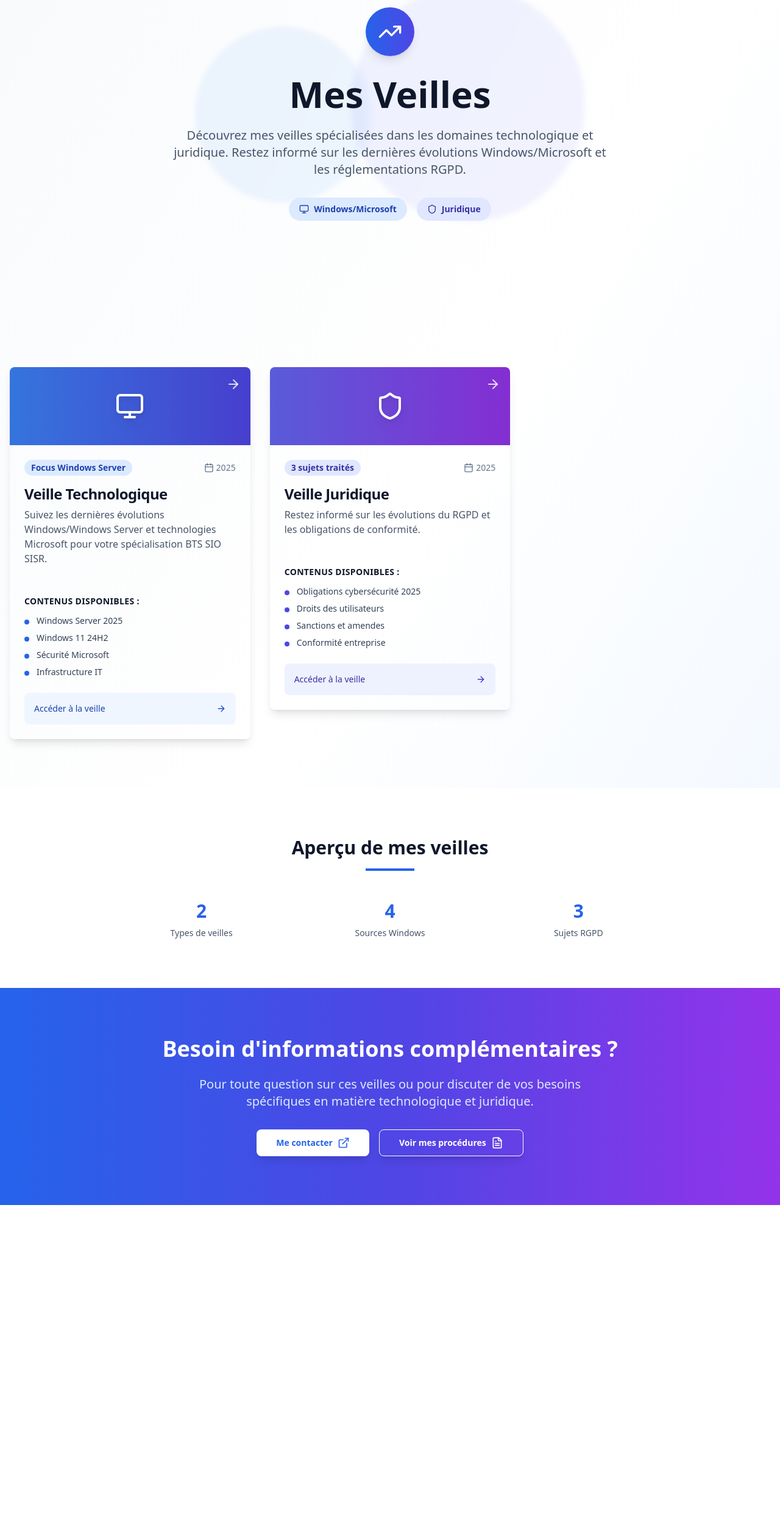
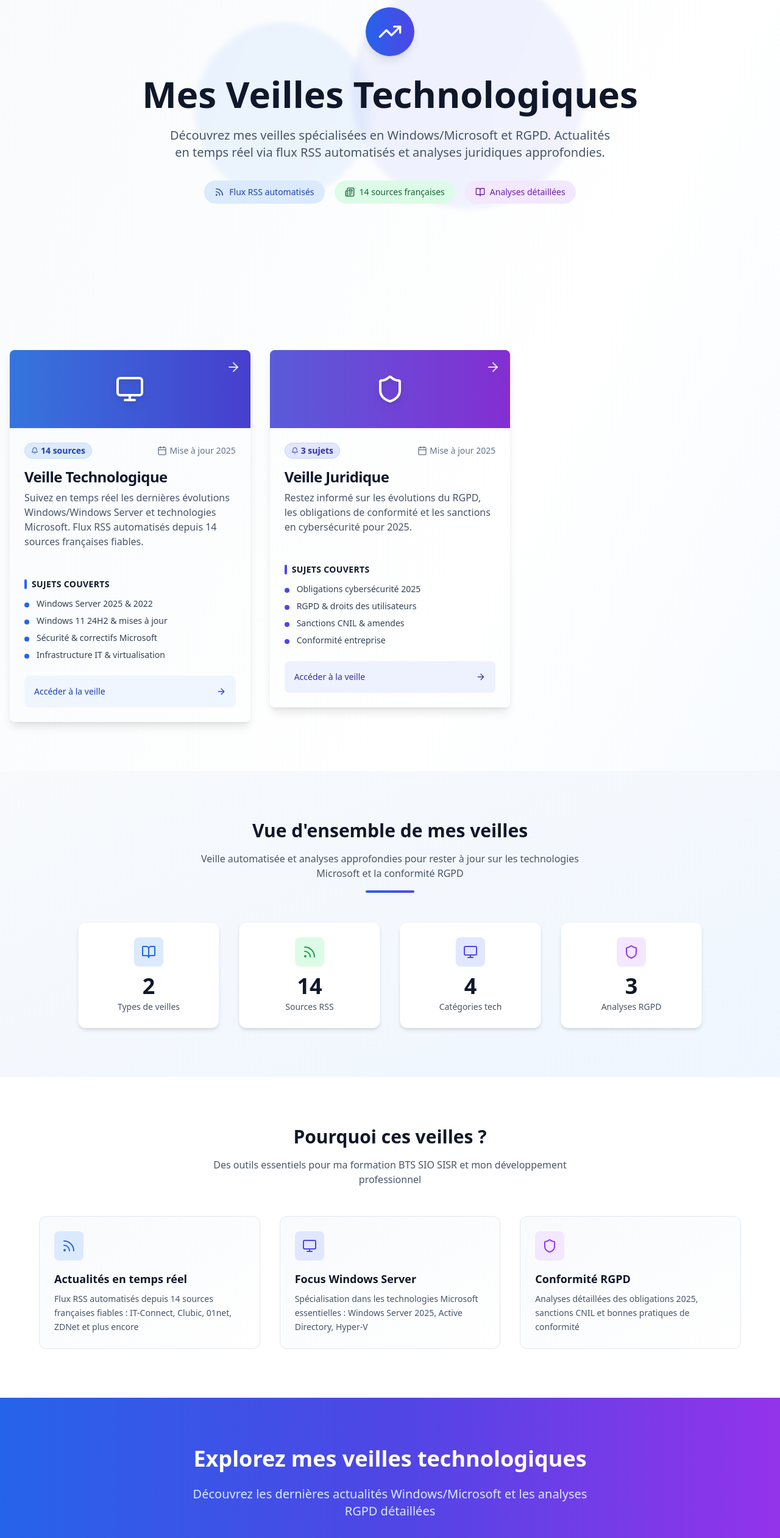
Before and after one commit to hocineira/V6.0, a Next.js app: page /veilles in a window 1280 px wide. Shown: the part 180-2702 px from the top of the page at 61% size. Before the commit the page ends 2156 px from the top, so only its background shows below. Built offline with nearby package versions, Linux system fonts and the light colour scheme.

Commit message:
Improve: Refonte page veilles - design moderne + stats + sections features

```diff
--- a/src/app/veilles/page.js
+++ b/src/app/veilles/page.js
@@ -1,6 +1,6 @@
 'use client'
 
-import { Monitor, Shield, ExternalLink, TrendingUp, ArrowRight, Calendar, FileText } from 'lucide-react'
+import { Monitor, Shield, TrendingUp, ArrowRight, Calendar, Rss, BookOpen, Bell, Newspaper } from 'lucide-react'
 import { Button } from '../../components/ui/button'
 import { Card, CardContent, CardDescription, CardHeader, CardTitle } from '../../components/ui/card'
 import { Badge } from '../../components/ui/badge'
@@ -12,51 +12,36 @@ export default function VeillesPage() {
     {
       id: 'technologique',
       title: 'Veille Technologique',
-      description: 'Suivez les dernières évolutions Windows/Windows Server et technologies Microsoft pour votre spécialisation BTS SIO SISR.',
+      description: 'Suivez en temps réel les dernières évolutions Windows/Windows Server et technologies Microsoft. Flux RSS automatisés depuis 14 sources françaises fiables.',
       icon: Monitor,
       color: 'blue',
       bgGradient: 'from-blue-500 to-indigo-600',
       items: [
-        'Windows Server 2025',
-        'Windows 11 24H2',
-        'Sécurité Microsoft',
-        'Infrastructure IT'
+        'Windows Server 2025 & 2022',
+        'Windows 11 24H2 & mises à jour',
+        'Sécurité & correctifs Microsoft',
+        'Infrastructure IT & virtualisation'
       ],
       link: '/veilles/technologique',
-      stats: 'Focus Windows Server'
+      stats: 'Flux RSS automatisés',
+      badge: '14 sources'
     },
-    // NOTE: Page Cloud temporairement cachée du menu (fichier conservé dans /app/src/app/veilles/cloud/page.js)
-    // {
-    //   id: 'cloud',
-    //   title: 'Veille Cloud Computing',
-    //   description: 'Suivez les évolutions du Cloud Computing et de la cybersécurité : AWS, Azure, Google Cloud, sécurité et innovations.',
-    //   icon: () => <div className="text-2xl">☁️</div>,
-    //   color: 'sky',
-    //   bgGradient: 'from-blue-500 via-sky-400 to-cyan-400',
-    //   items: [
-    //     'Cloud Computing',
-    //     'AWS, Azure, GCP',
-    //     'Cybersécurité Cloud',
-    //     'Innovations Cloud'
-    //   ],
-    //   link: '/veilles/cloud',
-    //   stats: 'Sources internationales'
-    // },
     {
       id: 'juridique',
       title: 'Veille Juridique',
-      description: 'Restez informé sur les évolutions du RGPD et les obligations de conformité.',
+      description: 'Restez informé sur les évolutions du RGPD, les obligations de conformité et les sanctions en cybersécurité pour 2025.',
       icon: Shield,
       color: 'indigo',
       bgGradient: 'from-indigo-500 to-purple-600',
       items: [
         'Obligations cybersécurité 2025',
-        'Droits des utilisateurs',
-        'Sanctions et amendes',
+        'RGPD & droits des utilisateurs',
+        'Sanctions CNIL & amendes',
         'Conformité entreprise'
       ],
       link: '/veilles/juridique',
-      stats: '3 sujets traités'
+      stats: 'Analyses détaillées',
+      badge: '3 sujets'
     }
   ]
 
@@ -81,28 +66,34 @@ export default function VeillesPage() {
 
             <FadeIn delay={0.3} direction="up">
               <h1 className="text-3xl sm:text-5xl md:text-6xl font-bold mb-4 sm:mb-6 text-slate-900 leading-tight">
-                Mes Veilles
+                Mes Veilles Technologiques
               </h1>
             </FadeIn>
 
             <FadeIn delay={0.5} direction="up">
               <p className="text-lg sm:text-xl text-slate-600 mb-6 sm:mb-8 max-w-3xl mx-auto px-4">
-                Découvrez mes veilles spécialisées dans les domaines technologique et juridique.
-                Restez informé sur les dernières évolutions Windows/Microsoft et les réglementations RGPD.
+                Découvrez mes veilles spécialisées en Windows/Microsoft et RGPD.
+                Actualités en temps réel via flux RSS automatisés et analyses juridiques approfondies.
               </p>
             </FadeIn>
 
-            <StaggerContainer staggerDelay={0.1} className="flex flex-col sm:flex-row justify-center items-center gap-3 sm:gap-4 mb-6 sm:mb-8">
+            <StaggerContainer staggerDelay={0.1} className="flex flex-wrap justify-center items-center gap-3 sm:gap-4 mb-6 sm:mb-8 px-4">
               <StaggerItem>
-                <Badge className="bg-blue-100 text-blue-800 px-3 py-2 sm:px-4 text-xs sm:text-sm">
-                  <Monitor className="w-3 h-3 sm:w-4 sm:h-4 mr-2" />
-                  Windows/Microsoft
+                <Badge className="bg-blue-100 text-blue-800 px-4 py-2 text-sm font-medium">
+                  <Rss className="w-4 h-4 mr-2" />
+                  Flux RSS automatisés
                 </Badge>
               </StaggerItem>
               <StaggerItem>
-                <Badge className="bg-indigo-100 text-indigo-800 px-3 py-2 sm:px-4 text-xs sm:text-sm">
-                  <Shield className="w-3 h-3 sm:w-4 sm:h-4 mr-2" />
-                  Juridique
+                <Badge className="bg-green-100 text-green-800 px-4 py-2 text-sm font-medium">
+                  <Newspaper className="w-4 h-4 mr-2" />
+                  14 sources françaises
+                </Badge>
+              </StaggerItem>
+              <StaggerItem>
+                <Badge className="bg-purple-100 text-purple-800 px-4 py-2 text-sm font-medium">
+                  <BookOpen className="w-4 h-4 mr-2" />
+                  Analyses détaillées
                 </Badge>
               </StaggerItem>
             </StaggerContainer>
@@ -145,15 +136,15 @@ export default function VeillesPage() {
                         <CardHeader className="pb-3 sm:pb-4 p-4 sm:p-6">
                           <div className="flex flex-col sm:flex-row sm:items-center sm:justify-between mb-2 gap-2 sm:gap-0">
                             <Badge className={`${
-                              veille.color === 'blue' ? 'bg-blue-100 text-blue-800' :
-                              veille.color === 'sky' ? 'bg-sky-100 text-sky-800' :
-                              'bg-indigo-100 text-indigo-800'
-                            } text-xs sm:text-sm w-fit`}>
-                              {veille.stats}
+                              veille.color === 'blue' ? 'bg-blue-100 text-blue-800 border border-blue-200' :
+                              'bg-indigo-100 text-indigo-800 border border-indigo-200'
+                            } text-xs sm:text-sm w-fit font-semibold`}>
+                              <Bell className="w-3 h-3 mr-1" />
+                              {veille.badge}
                             </Badge>
-                            <div className="text-xs sm:text-sm text-slate-500 flex items-center">
+                            <div className="text-xs sm:text-sm text-slate-500 flex items-center font-medium">
                               <Calendar className="w-3 h-3 sm:w-4 sm:h-4 mr-1" />
-                              2025
+                              Mise à jour 2025
                             </div>
                           </div>
                           <CardTitle className="text-xl sm:text-2xl text-slate-900 group-hover:text-blue-600 transition-colors mb-2 sm:mb-3">
@@ -166,18 +157,19 @@ export default function VeillesPage() {
 
                         <CardContent className="pt-0 p-4 sm:p-6">
                           <div className="mb-4 sm:mb-6">
-                            <h4 className="font-semibold text-slate-900 mb-3 text-xs sm:text-sm uppercase tracking-wide">
-                              Contenus disponibles :
+                            <h4 className="font-semibold text-slate-900 mb-3 text-xs sm:text-sm uppercase tracking-wide flex items-center">
+                              <div className={`w-1 h-4 ${
+                                veille.color === 'blue' ? 'bg-blue-600' : 'bg-indigo-600'
+                              } rounded mr-2`}></div>
+                              Sujets couverts
                             </h4>
                             <ul className="space-y-2">
                               {veille.items.map((item, idx) => (
                                 <li key={idx} className="flex items-start">
                                   <div className={`w-2 h-2 ${
-                                    veille.color === 'blue' ? 'bg-blue-600' :
-                                    veille.color === 'sky' ? 'bg-sky-600' :
-                                    'bg-indigo-600'
+                                    veille.color === 'blue' ? 'bg-blue-600' : 'bg-indigo-600'
                                   } rounded-full mt-1.5 sm:mt-2 mr-3 flex-shrink-0`}></div>
-                                  <span className="text-slate-700 text-xs sm:text-sm">{item}</span>
+                                  <span className="text-slate-700 text-xs sm:text-sm leading-relaxed">{item}</span>
                                 </li>
                               ))}
                             </ul>
@@ -215,29 +207,36 @@ export default function VeillesPage() {
       </section>
 
       {/* Stats Section with Animations */}
-      <section className="py-12 sm:py-20 bg-white">
+      <section className="py-12 sm:py-20 bg-gradient-to-br from-slate-50 to-blue-50">
         <div className="container mx-auto px-3 sm:px-4">
           <FadeIn delay={0.2} direction="up">
             <div className="text-center mb-8 sm:mb-12">
               <h2 className="text-2xl sm:text-3xl font-bold text-slate-900 mb-4">
-                Aperçu de mes veilles
+                Vue d'ensemble de mes veilles
               </h2>
-              <div className="w-16 sm:w-20 h-1 bg-blue-600 mx-auto"></div>
+              <p className="text-slate-600 max-w-2xl mx-auto mb-4">
+                Veille automatisée et analyses approfondies pour rester à jour sur les technologies Microsoft et la conformité RGPD
+              </p>
+              <div className="w-20 h-1 bg-gradient-to-r from-blue-600 to-indigo-600 mx-auto rounded-full"></div>
             </div>
           </FadeIn>
 
-          <StaggerContainer staggerDelay={0.1} className="grid grid-cols-2 sm:grid-cols-3 gap-6 sm:gap-8 text-center max-w-4xl mx-auto">
+          <StaggerContainer staggerDelay={0.1} className="grid grid-cols-2 sm:grid-cols-4 gap-4 sm:gap-8 text-center max-w-5xl mx-auto">
             {[
-              { value: 2, label: 'Types de veilles' },
-              { value: 4, label: 'Sources Windows' },
-              { value: 3, label: 'Sujets RGPD' }
+              { value: 2, label: 'Types de veilles', icon: BookOpen, color: 'blue' },
+              { value: 14, label: 'Sources RSS', icon: Rss, color: 'green' },
+              { value: 4, label: 'Catégories tech', icon: Monitor, color: 'indigo' },
+              { value: 3, label: 'Analyses RGPD', icon: Shield, color: 'purple' }
             ].map((stat, index) => (
               <StaggerItem key={index}>
-                <div className="space-y-2">
-                  <div className="text-2xl sm:text-3xl font-bold text-blue-600">
+                <div className="bg-white rounded-xl p-4 sm:p-6 shadow-md hover:shadow-xl transition-all duration-300 border border-slate-100">
+                  <div className={`w-10 h-10 sm:w-12 sm:h-12 bg-${stat.color}-100 rounded-lg flex items-center justify-center mx-auto mb-3`}>
+                    <stat.icon className={`w-5 h-5 sm:w-6 sm:h-6 text-${stat.color}-600`} />
+                  </div>
+                  <div className="text-2xl sm:text-4xl font-bold text-slate-900 mb-1">
                     <CountUp to={stat.value} duration={2} />
                   </div>
-                  <div className="text-slate-600 text-xs sm:text-sm">{stat.label}</div>
+                  <div className="text-slate-600 text-xs sm:text-sm font-medium">{stat.label}</div>
                 </div>
               </StaggerItem>
             ))}
@@ -245,42 +244,92 @@ export default function VeillesPage() {
         </div>
       </section>
 
-      {/* CTA Section with Animations */}
-      <section className="py-20 bg-gradient-to-r from-blue-600 via-indigo-600 to-purple-600">
+      {/* Features Section */}
+      <section className="py-12 sm:py-20 bg-white">
+        <div className="container mx-auto px-3 sm:px-4">
+          <FadeIn delay={0.2} direction="up">
+            <div className="text-center mb-8 sm:mb-12">
+              <h2 className="text-2xl sm:text-3xl font-bold text-slate-900 mb-4">
+                Pourquoi ces veilles ?
+              </h2>
+              <p className="text-slate-600 max-w-2xl mx-auto">
+                Des outils essentiels pour ma formation BTS SIO SISR et mon développement professionnel
+              </p>
+            </div>
+          </FadeIn>
+
+          <StaggerContainer staggerDelay={0.15} className="grid md:grid-cols-3 gap-6 sm:gap-8 max-w-6xl mx-auto">
+            {[
+              {
+                icon: Rss,
+                title: 'Actualités en temps réel',
+                description: 'Flux RSS automatisés depuis 14 sources françaises fiables : IT-Connect, Clubic, 01net, ZDNet et plus encore',
+                color: 'blue'
+              },
+              {
+                icon: Monitor,
+                title: 'Focus Windows Server',
+                description: 'Spécialisation dans les technologies Microsoft essentielles : Windows Server 2025, Active Directory, Hyper-V',
+                color: 'indigo'
+              },
+              {
+                icon: Shield,
+                title: 'Conformité RGPD',
+                description: 'Analyses détaillées des obligations 2025, sanctions CNIL et bonnes pratiques de conformité',
+                color: 'purple'
+              }
+            ].map((feature, index) => (
+              <StaggerItem key={index}>
+                <div className="bg-gradient-to-br from-slate-50 to-white p-6 rounded-xl border border-slate-200 hover:border-slate-300 transition-all duration-300 h-full">
+                  <div className={`w-12 h-12 bg-${feature.color}-100 rounded-lg flex items-center justify-center mb-4`}>
+                    <feature.icon className={`w-6 h-6 text-${feature.color}-600`} />
+                  </div>
+                  <h3 className="text-lg font-semibold text-slate-900 mb-2">{feature.title}</h3>
+                  <p className="text-slate-600 text-sm leading-relaxed">{feature.description}</p>
+                </div>
+              </StaggerItem>
+            ))}
+          </StaggerContainer>
+        </div>
+      </section>
+
+      {/* CTA Section */}
+      <section className="py-16 sm:py-20 bg-gradient-to-r from-blue-600 via-indigo-600 to-purple-600">
         <div className="container mx-auto px-4 text-center">
           <FadeIn delay={0.2} direction="up">
-            <h2 className="text-4xl font-bold mb-6 text-white">
-              Besoin d'informations complémentaires ?
+            <h2 className="text-3xl sm:text-4xl font-bold mb-4 sm:mb-6 text-white">
+              Explorez mes veilles technologiques
             </h2>
           </FadeIn>
 
           <FadeIn delay={0.4} direction="up">
-            <p className="text-xl text-blue-100 mb-8 max-w-2xl mx-auto">
-              Pour toute question sur ces veilles ou pour discuter de vos besoins spécifiques en matière technologique et juridique.
+            <p className="text-lg sm:text-xl text-blue-100 mb-6 sm:mb-8 max-w-2xl mx-auto">
+              Découvrez les dernières actualités Windows/Microsoft et les analyses RGPD détaillées
             </p>
           </FadeIn>
 
           <StaggerContainer staggerDelay={0.15} className="flex flex-col sm:flex-row gap-4 justify-center">
             <StaggerItem>
+              <Link href="/veilles/technologique">
                 <Button
                   size="lg"
-                className="bg-white text-blue-600 hover:bg-blue-50 px-8 py-3 rounded-lg font-semibold transition-all duration-200 transform hover:scale-105 shadow-lg"
-                onClick={() => window.location.href = 'mailto:hocineira@gmail.com'}
+                  className="bg-white text-blue-600 hover:bg-blue-50 px-6 sm:px-8 py-3 rounded-lg font-semibold transition-all duration-200 transform hover:scale-105 shadow-lg w-full sm:w-auto"
                 >
-                Me contacter
-                <ExternalLink className="ml-2 w-5 h-5" />
+                  <Rss className="mr-2 w-5 h-5" />
+                  Veille Technologique
                 </Button>
+              </Link>
             </StaggerItem>
             <StaggerItem>
+              <Link href="/veilles/juridique">
                 <Button
-                variant="outline"
                   size="lg"
-                className="border-white text-white hover:bg-white hover:text-blue-600 px-8 py-3 rounded-lg font-semibold transition-all duration-200 transform hover:scale-105 shadow-lg"
-                onClick={() => window.open('/projets', '_self')}
+                  className="bg-indigo-700 text-white hover:bg-indigo-800 px-6 sm:px-8 py-3 rounded-lg font-semibold transition-all duration-200 transform hover:scale-105 shadow-lg w-full sm:w-auto"
                 >
-                Voir mes procédures
-                <FileText className="ml-2 w-5 h-5" />
+                  <Shield className="mr-2 w-5 h-5" />
+                  Veille Juridique
                 </Button>
+              </Link>
             </StaggerItem>
           </StaggerContainer>
         </div>
```
Lines whose indentation alone changed are shown as unchanged.
